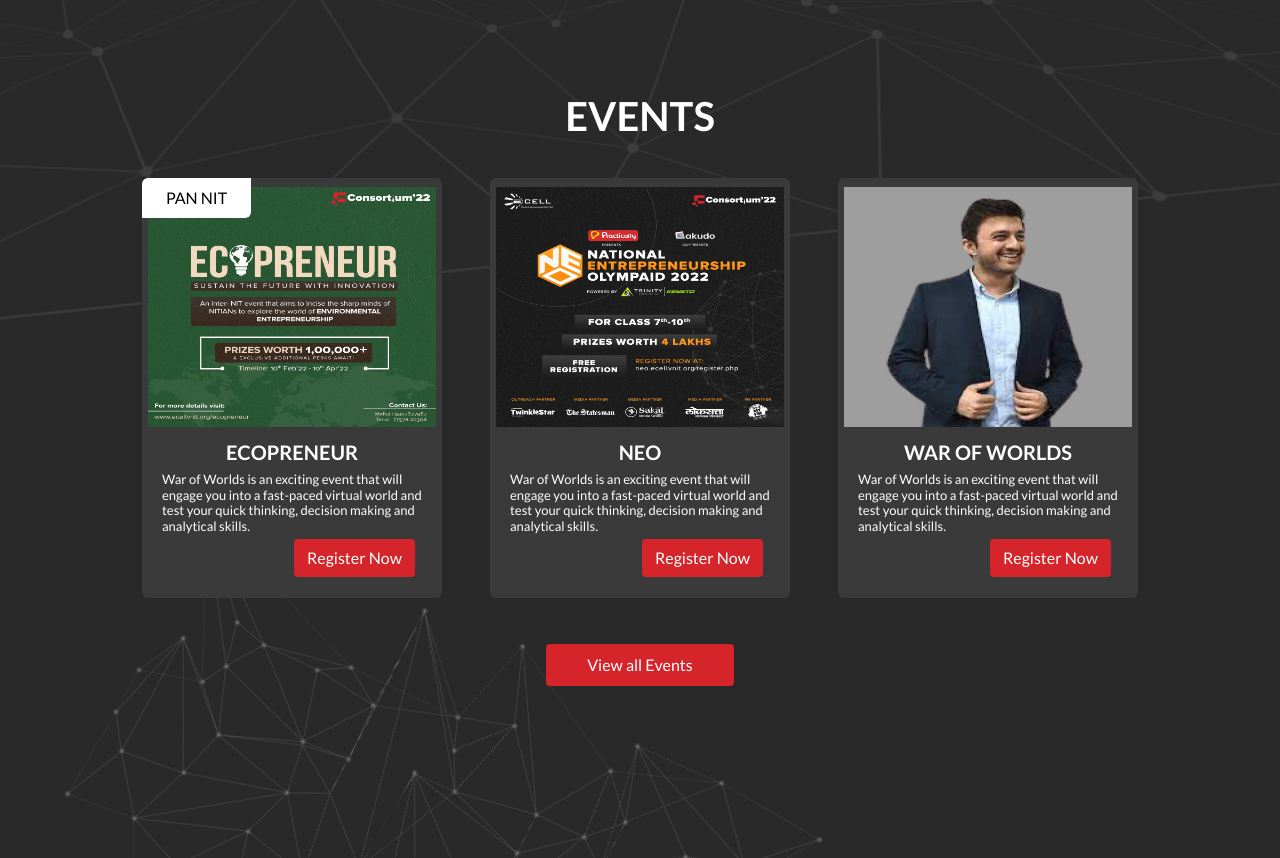
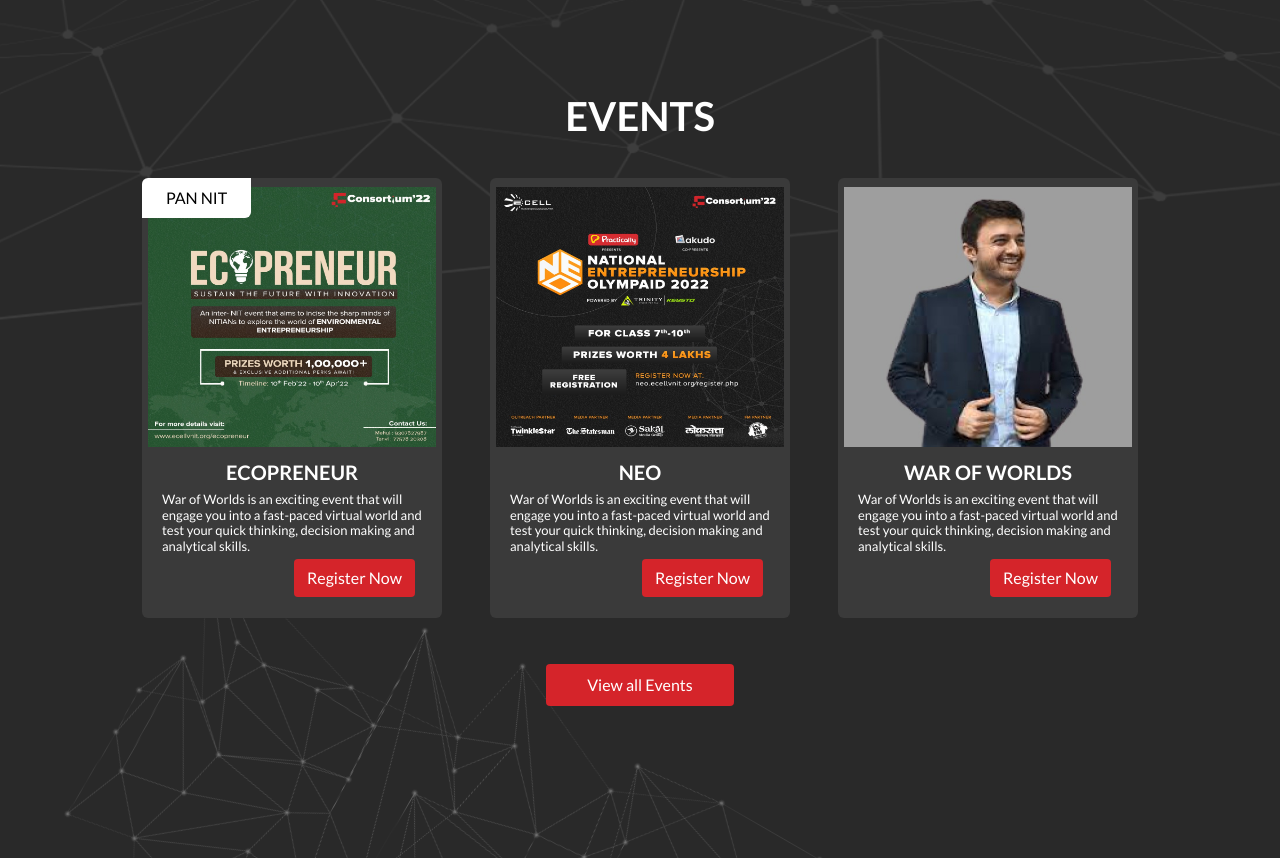
Before and after one commit to asachkahitari/consortium2022, a PHP site: page / in a window 1280 px wide. Shown: the part 2396-3254 px from the top of the page. Run offline with PHP 8.4, Linux system fonts and the light colour scheme.

Commit message:
Update style.css

```diff
--- a/css/style.css
+++ b/css/style.css
@@ -139,7 +139,7 @@ a{
 
 /* EVENTS CARDS CSS */
 .eventcard{
-    height: 420px;
+    height: 440px;
     width: 300px;
     margin: 30px 50px;
     background-color: #3a3a3a;
@@ -147,7 +147,7 @@ a{
 }
 .eventcard img {
   padding: 5px 0;
-  height: 250px;
+  height: 270px;
   width: 288px;
   margin-left: -6px;
   margin-top:4px;
```
